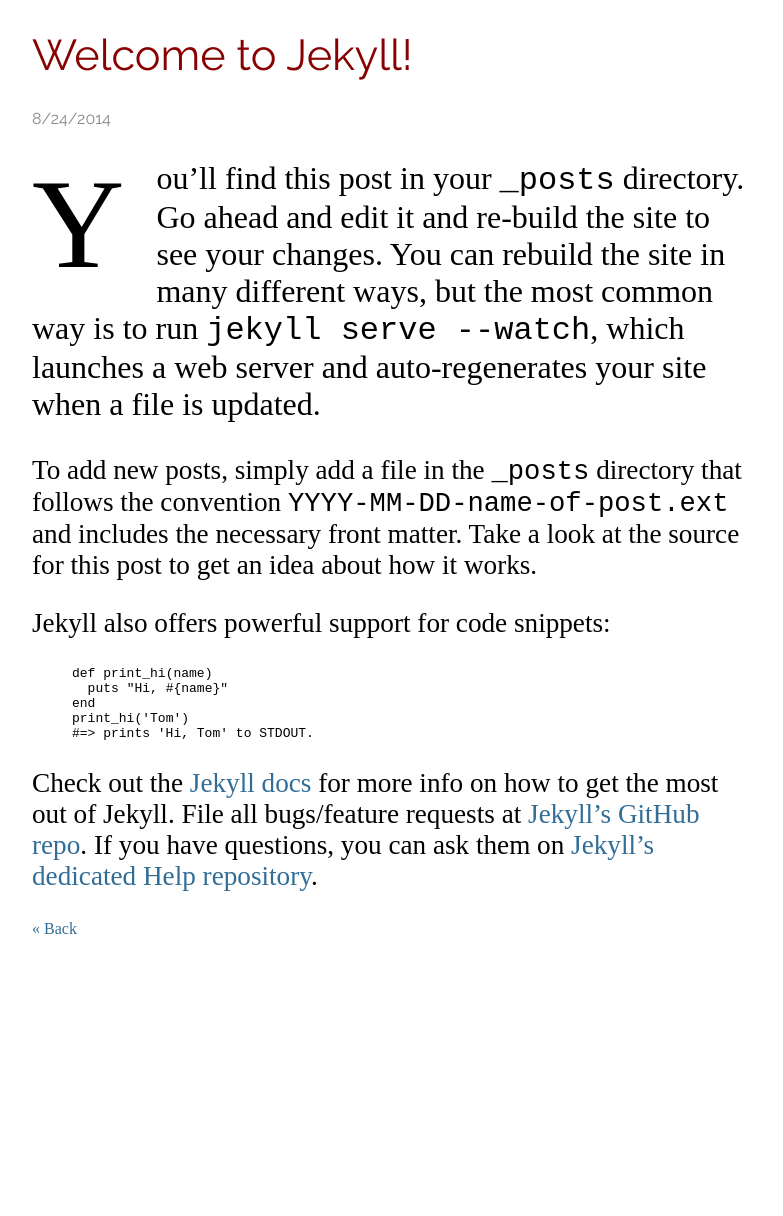
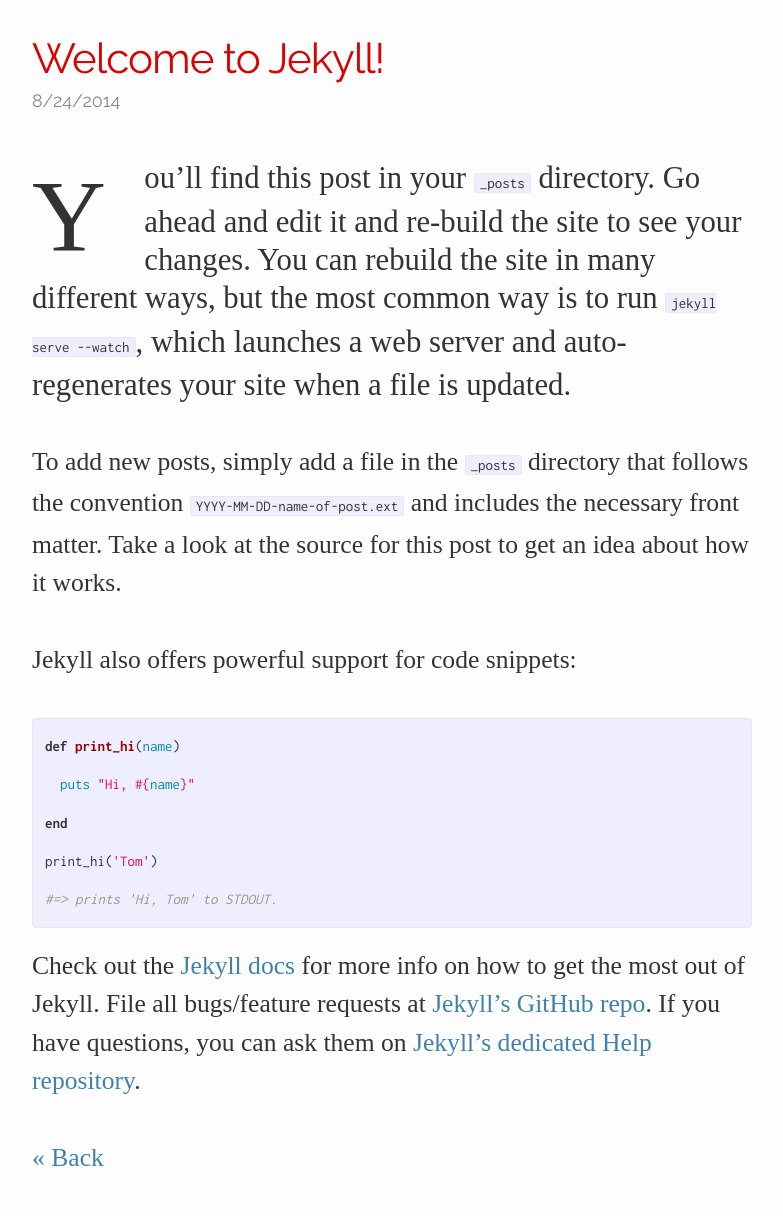
Before and after one commit to zeptonaut/zeptonaut.github.io, a Jekyll site: the page built from _posts/2014-08-24-welcome-to-jekyll.markdown, in a window 1280 px wide. Shown: the whole page, without its empty margins (248-1031 px from the left). Built offline with Jekyll 4.4.1, drawn with Linux system fonts in a browser that asks for light colours; some web fonts are replaced; before the commit the page ends 946 px from its top, so only the background shows below that.

Commit message:
Makes small CSS updates

```diff
--- a/_includes/head.html
+++ b/_includes/head.html
@@ -8,6 +8,7 @@
 
     <link href='http://fonts.googleapis.com/css?family=Raleway' rel='stylesheet' type='text/css'>
     <link href='http://fonts.googleapis.com/css?family=Sorts+Mill+Goudy' rel='stylesheet' type='text/css'>
+    <link href='http://fonts.googleapis.com/css?family=Inconsolata:400,700' rel='stylesheet' type='text/css'>
     <!-- Responsive grid -->
     <!-- <link rel="stylesheet" href="{{ "/css/grid.css" | prepend: site.baseurl }}"> -->
     <link rel="stylesheet" href="{{ "/css/main.css" | prepend: site.baseurl }}">
--- a/_sass/_base.scss
+++ b/_sass/_base.scss
@@ -1,6 +1,4 @@
-/**
- * Reset some basic elements
- */
+/** Reset some basic elemnts */
 body, h1, h2, h3, h4, h5, h6,
 p, blockquote, pre, hr,
 dl, dd, ol, ul, figure {
@@ -8,11 +6,7 @@
     padding: 0;
 }
 
-
-
-/**
- * Basic styling
- */
+/** Basic styling */
 body {
     font-family: $base-font-family;
     font-size: $base-font-size;
@@ -22,33 +16,21 @@
     background-color: $background-color;
 }
 
-
-
-/**
- * Set `margin-bottom` to maintain vertycal rhythm
- */
+/** Set `margin-bottom` to maintain vertycal rhythm */
 h1, h2, h3, h4, h5, h6,
 p, blockquote, pre,
 ul, ol, dl, figure,
-%vertical-rhythm {
+time, %vertical-rhythm {
     margin-bottom: $spacing-unit / 2;
 }
 
-
-
-/**
- * Images
- */
+/** Images */
 img {
     max-width: 100%;
     vertical-align: middle;
 }
 
-
-
-/**
- * Figures
- */
+/** Figures */
 figure > img {
     display: block;
 }
@@ -57,11 +39,7 @@
     font-size: $small-font-size;
 }
 
-
-
-/**
- * Lists
- */
+/** Lists */
 ul, ol {
     margin-left: $spacing-unit;
 }
@@ -73,39 +51,29 @@
     }
 }
 
-
-
-/**
- * Headings
- */
+/** Headings */
 h1, h2, h3, h4, h5, h6 {
     font-weight: 300;
+    font-family: Raleway, sans-serif;
+    color: $brand-color;
 }
 
-
-
-/**
- * Links
- */
+/** Links */
 a {
-    color: $brand-color;
+    color: $brand-accent-color;
     text-decoration: none;
 
     &:visited {
-        color: darken($brand-color, 15%);
+        color: darken($brand-accent-color, 10%);
     }
 
     &:hover {
-        color: $text-color;
+        color: lighten($brand-accent-color, 10%);
         text-decoration: underline;
     }
 }
 
-
-
-/**
- * Blockquotes
- */
+/** Blockquotes */
 blockquote {
     color: $grey-color;
     border-left: 4px solid $grey-color-light;
@@ -119,17 +87,14 @@
     }
 }
 
-
-
-/**
- * Code formatting
- */
+/** Code formatting */
 pre,
 code {
     font-size: 15px;
     border: 1px solid $grey-color-light;
     border-radius: 3px;
     background-color: #eef;
+    font-family: Inconsolata, monospace;
 }
 
 code {
@@ -147,11 +112,7 @@
     }
 }
 
-
-
-/**
- * Wrapper
- */
+/** Wrapper */
 .wrapper {
     max-width: -webkit-calc(800px - (#{$spacing-unit} * 2));
     max-width:         calc(800px - (#{$spacing-unit} * 2));
@@ -169,11 +130,7 @@
     }
 }
 
-
-
-/**
- * Clearfix
- */
+/** Clearfix */
 %clearfix {
 
     &:after {
@@ -183,11 +140,7 @@
     }
 }
 
-
-
-/**
- * Icons
- */
+/** Icons */
 .icon {
 
     > svg {
--- a/_sass/_layout.scss
+++ b/_sass/_layout.scss
@@ -166,7 +166,7 @@
 }
 
 .page-heading {
-    font-size: 20px;
+    margin-bottom: $spacing-unit;
 }
 
 .post-list {
--- a/css/main.scss
+++ b/css/main.scss
@@ -3,26 +3,41 @@
 ---
 @charset "utf-8";
 
+// Our variables
+$base-font-family: 'Sorts Mill Goudy', serif;
+$base-font-size:   1.0rem;
+$small-font-size:  $base-font-size * 0.875;
+$base-line-height: 1.5rem;
+
+$spacing-unit:     1.5rem;
+
+$text-color:       #333;
+$background-color: #fdfdfd;
+$brand-color:      #d90000;
+$brand-accent-color: #4081AD;
+
+$grey-color:       #828282;
+$grey-color-light: lighten($grey-color, 40%);
+$grey-color-dark:  darken($grey-color, 25%);
+
+$on-palm:          600px;
+$on-laptop:        800px;
+
 html {
     font-family: 'Sorts Mill Goudy', serif;
-}
-@media (max-width: 480px) {
-    html {
-        font-size: 83%;
-    }
+    font-size: 160%;
 }
 .page-content {
     max-width: 720px;
     margin: 0 auto;
 }
-h1 {
-    font-family: 'Raleway', sans-serif;
-    font-size: 2.7rem;
-    color: #800;
-    font-weight: normal;
+
+.post-title {
+    margin-bottom: 0.0rem;
 }
 time {
     font-family: 'Raleway', sans-serif;
+    font-size: 0.7rem;
     color: #888;
 }
 a {
@@ -36,62 +51,42 @@
 a:visited {
     color: #7e5494;
 }
-a:visited:hover {
-    color: #af00cf;
+/* a:visited:hover { */
+/*     color: #af00cf; */
+/* } */
+a.post-link {
+    display: inline;
 }
 .post-content p {
-    font-size: 1.7rem;
+    font-size: 1.0rem;
+    margin-bottom: $spacing-unit * 1.0;
 }
 .post-content p:first-child {
-    font-size: 2.0rem;
+    font-size: 1.2rem;
 }
 .post-content p:first-child::first-letter {
     float: left;
-    font-size: 8.0rem;
-    line-height: 8.0rem;
-    padding-right: 2.0rem;
+    font-size: 4.0rem;
+    line-height: 4.5rem;
+    padding-right: 1.5rem;
 }
 
+// Using media queries with like this:
+// @include media-query($palm) {
+//     .wrapper {
+//         padding-right: $spacing-unit / 2;
+//         padding-left: $spacing-unit / 2;
+//     }
+// }
+@mixin media-query($device) {
+    @media screen and (max-width: $device) {
+        @content;
+    }
+}
 
-/* // Our variables */
-/* $base-font-family: Helvetica, Arial, sans-serif; */
-/* $base-font-size:   16px; */
-/* $small-font-size:  $base-font-size * 0.875; */
-/* $base-line-height: 1.5; */
-
-/* $spacing-unit:     30px; */
-
-/* $text-color:       #111; */
-/* $background-color: #fdfdfd; */
-/* $brand-color:      #2a7ae2; */
-
-/* $grey-color:       #828282; */
-/* $grey-color-light: lighten($grey-color, 40%); */
-/* $grey-color-dark:  darken($grey-color, 25%); */
-
-/* $on-palm:          600px; */
-/* $on-laptop:        800px; */
-
-
-
-/* // Using media queries with like this: */
-/* // @include media-query($palm) { */
-/* //     .wrapper { */
-/* //         padding-right: $spacing-unit / 2; */
-/* //         padding-left: $spacing-unit / 2; */
-/* //     } */
-/* // } */
-/* @mixin media-query($device) { */
-/*     @media screen and (max-width: $device) { */
-/*         @content; */
-/*     } */
-/* } */
-
-
-
-/* // Import partials from `sass_dir` (defaults to `_sass`) */
-/* @import */
-/*         "base", */
-/*         "layout", */
-/*         "syntax-highlighting" */
-/* ; */
+// Import partials from `sass_dir` (defaults to `_sass`)
+@import
+        "base",
+        "layout",
+        "syntax-highlighting"
+;
```
